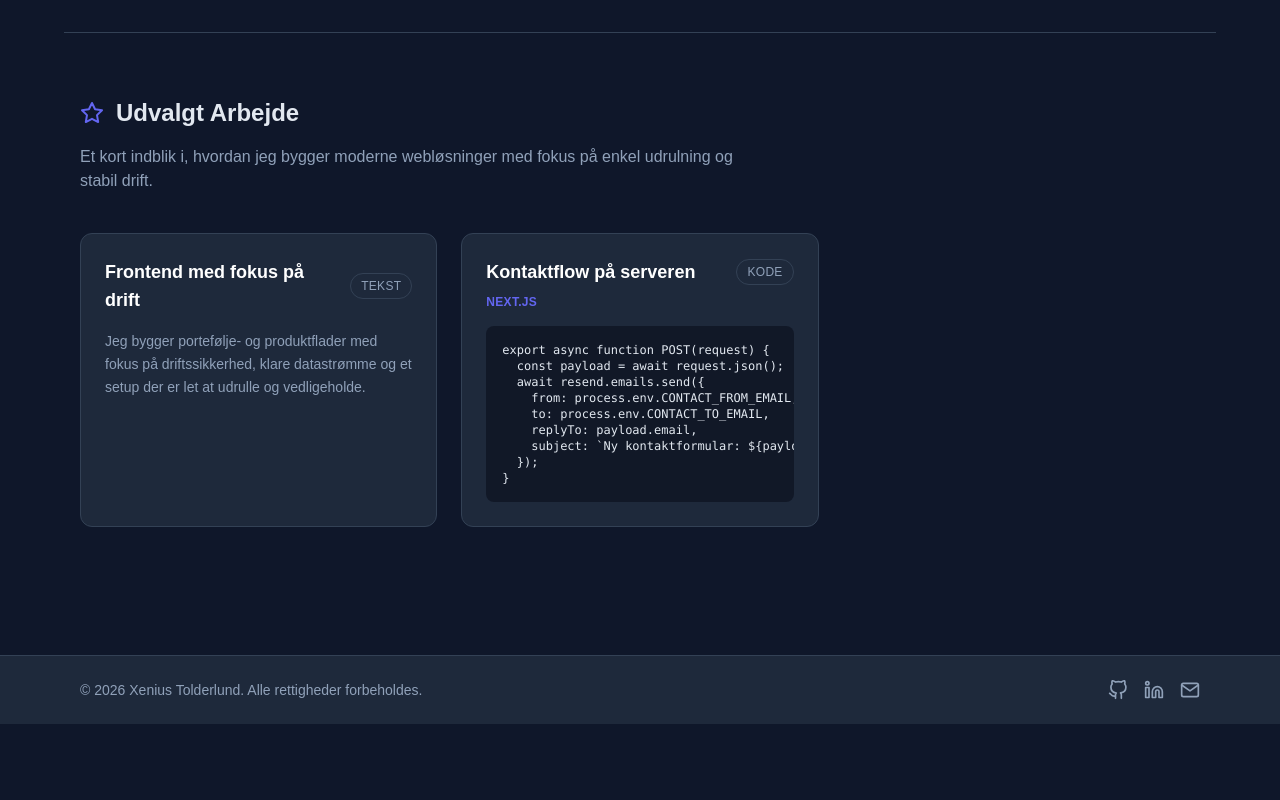
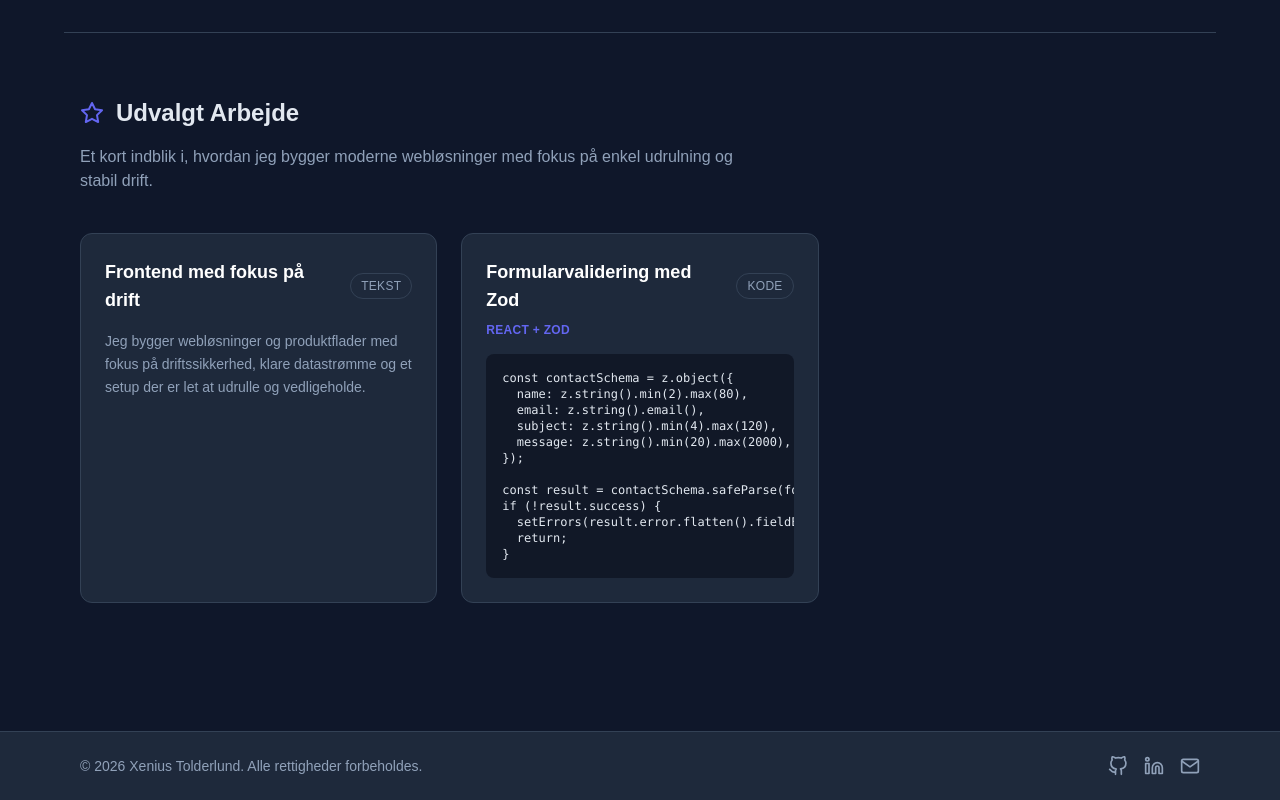
Before and after one commit to Antoxius/Portfoli, a Next.js app: page / in a window 1280 px wide. Shown: the part 868-1668 px from the top of the page. Before the commit the page ends 1592 px from the top, so only its background shows below. Built offline with nearby package versions, Linux system fonts and the light colour scheme.

Commit message:
Created new code example. for front page

```diff
--- a/app/about/page.jsx
+++ b/app/about/page.jsx
@@ -16,9 +16,7 @@ const techStack = [
   { icon: SiNextdotjs, label: "Next.js" },
   { icon: SiTailwindcss, label: "Tailwind CSS" },
   { icon: SiNodedotjs, label: "Node.js" },
-  { icon: SiPostgresql, label: "PostgreSQL" },
   { icon: SiGit, label: "Git" },
-  { icon: SiDocker, label: "Docker" },
 ];
 
 export default function AboutPage() {
--- a/lib/home-content.js
+++ b/lib/home-content.js
@@ -4,14 +4,14 @@ export const homeContent = [
     title: "Frontend med fokus på drift",
     type: "tekst",
     body:
-      "Jeg bygger portefølje- og produktflader med fokus på driftssikkerhed, klare datastrømme og et setup der er let at udrulle og vedligeholde.",
+      "Jeg bygger webløsninger og produktflader med fokus på driftssikkerhed, klare datastrømme og et setup der er let at udrulle og vedligeholde.",
   },
   {
     id: 2,
-    title: "Kontaktflow på serveren",
+    title: "Formularvalidering med Zod",
     type: "kode",
-    language: "Next.js",
+    language: "React + Zod",
     body:
-      "export async function POST(request) {\n  const payload = await request.json();\n  await resend.emails.send({\n    from: process.env.CONTACT_FROM_EMAIL,\n    to: process.env.CONTACT_TO_EMAIL,\n    replyTo: payload.email,\n    subject: `Ny kontaktformular: ${payload.subject}`,\n  });\n}",
+      "const contactSchema = z.object({\n  name: z.string().min(2).max(80),\n  email: z.string().email(),\n  subject: z.string().min(4).max(120),\n  message: z.string().min(20).max(2000),\n});\n\nconst result = contactSchema.safeParse(form);\nif (!result.success) {\n  setErrors(result.error.flatten().fieldErrors);\n  return;\n}",
   },
 ];
```
